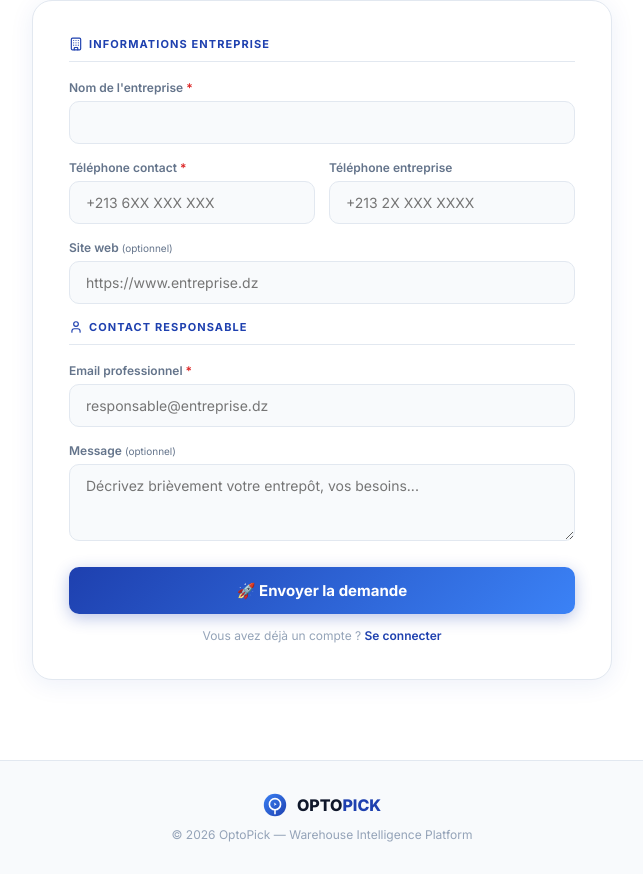
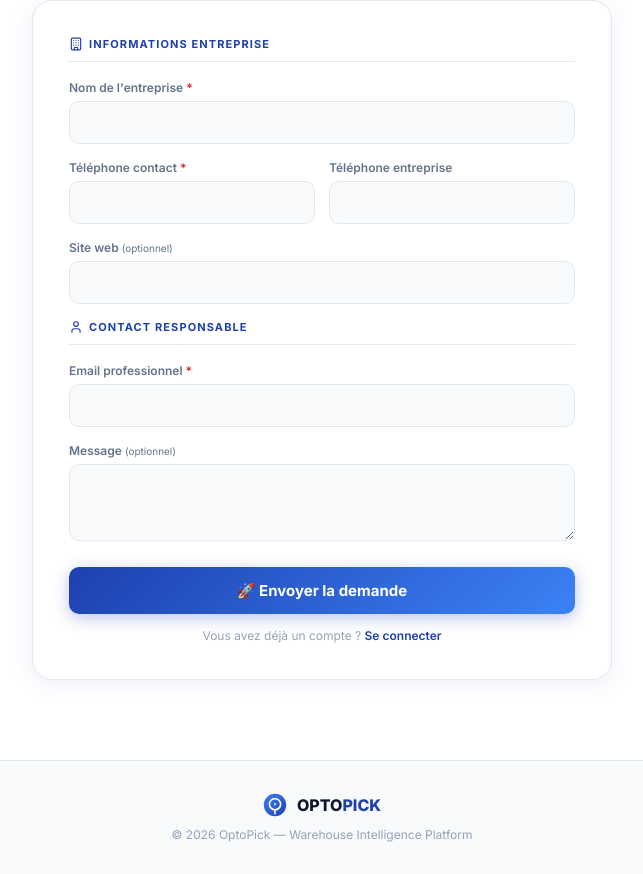
Before and after one commit to abenghoualasparrow14/optopick, a React (Vite) app in the folder optopick-frontend-light/optopick-front/: page / in a window 1280 px wide. Shown: the part 2158-3032 px from the top of the page, without its empty margins (318-961 px from the left). Built offline with nearby package versions, Linux system fonts and the light colour scheme; no server answers.

Commit message:
Suppression intégrale de tous les exemples dans les formulaires

```diff
--- a/optopick-frontend-light/optopick-front/src/pages/LandingPage.jsx
+++ b/optopick-frontend-light/optopick-front/src/pages/LandingPage.jsx
@@ -351,7 +351,7 @@ function FormSection() {
                 Téléphone contact <span style={{ color: C.red }}>*</span>
               </label>
               <input value={form.phone} onChange={e => set('phone', e.target.value)}
-                placeholder="+213 6XX XXX XXX" style={inputStyle}
+                placeholder="" style={inputStyle}
                 onFocus={e => e.target.style.borderColor = C.blue}
                 onBlur={e => e.target.style.borderColor = C.divider} />
             </div>
@@ -360,7 +360,7 @@ function FormSection() {
                 Téléphone entreprise
               </label>
               <input value={form.company_phone} onChange={e => set('company_phone', e.target.value)}
-                placeholder="+213 2X XXX XXXX" style={inputStyle}
+                placeholder="" style={inputStyle}
                 onFocus={e => e.target.style.borderColor = C.blue}
                 onBlur={e => e.target.style.borderColor = C.divider} />
             </div>
@@ -371,7 +371,7 @@ function FormSection() {
               Site web <span style={{ fontSize: 10, fontWeight: 400 }}>(optionnel)</span>
             </label>
             <input value={form.website} onChange={e => set('website', e.target.value)}
-              placeholder="https://www.entreprise.dz" style={inputStyle}
+              placeholder="" style={inputStyle}
               onFocus={e => e.target.style.borderColor = C.blue}
               onBlur={e => e.target.style.borderColor = C.divider} />
           </div>
@@ -388,7 +388,7 @@ function FormSection() {
               Email professionnel <span style={{ color: C.red }}>*</span>
             </label>
             <input type="email" value={form.email} onChange={e => set('email', e.target.value)}
-              placeholder="responsable@entreprise.dz" style={inputStyle}
+              placeholder="" style={inputStyle}
               onFocus={e => e.target.style.borderColor = C.blue}
               onBlur={e => e.target.style.borderColor = C.divider} />
           </div>
@@ -398,7 +398,7 @@ function FormSection() {
               Message <span style={{ fontSize: 10, fontWeight: 400 }}>(optionnel)</span>
             </label>
             <textarea value={form.message} onChange={e => set('message', e.target.value)}
-              placeholder="Décrivez brièvement votre entrepôt, vos besoins..."
+              placeholder=""
               rows={3}
               style={{ ...inputStyle, resize: 'vertical' }}
               onFocus={e => e.target.style.borderColor = C.blue}
```
Also changed, not shown: optopick-frontend-light/optopick-front/src/pages/RequestAccessPage.jsx (+5 -5 lines).
